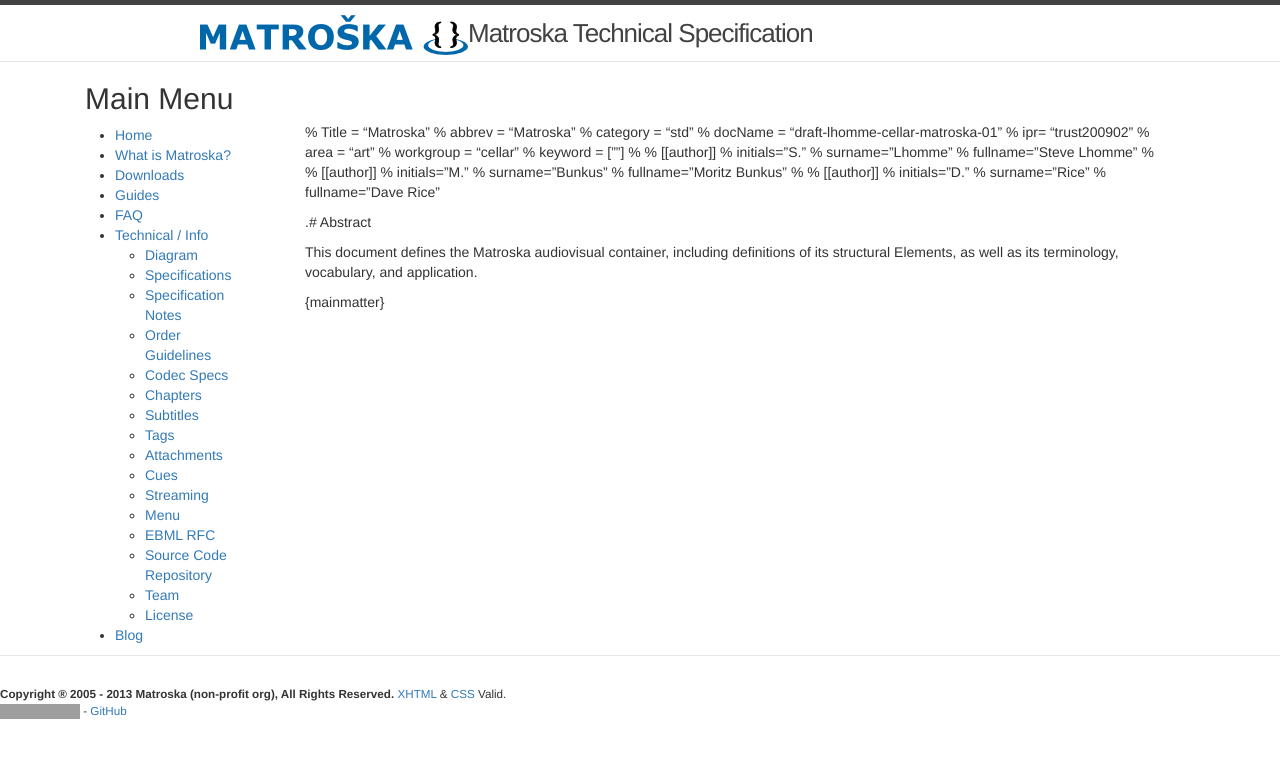
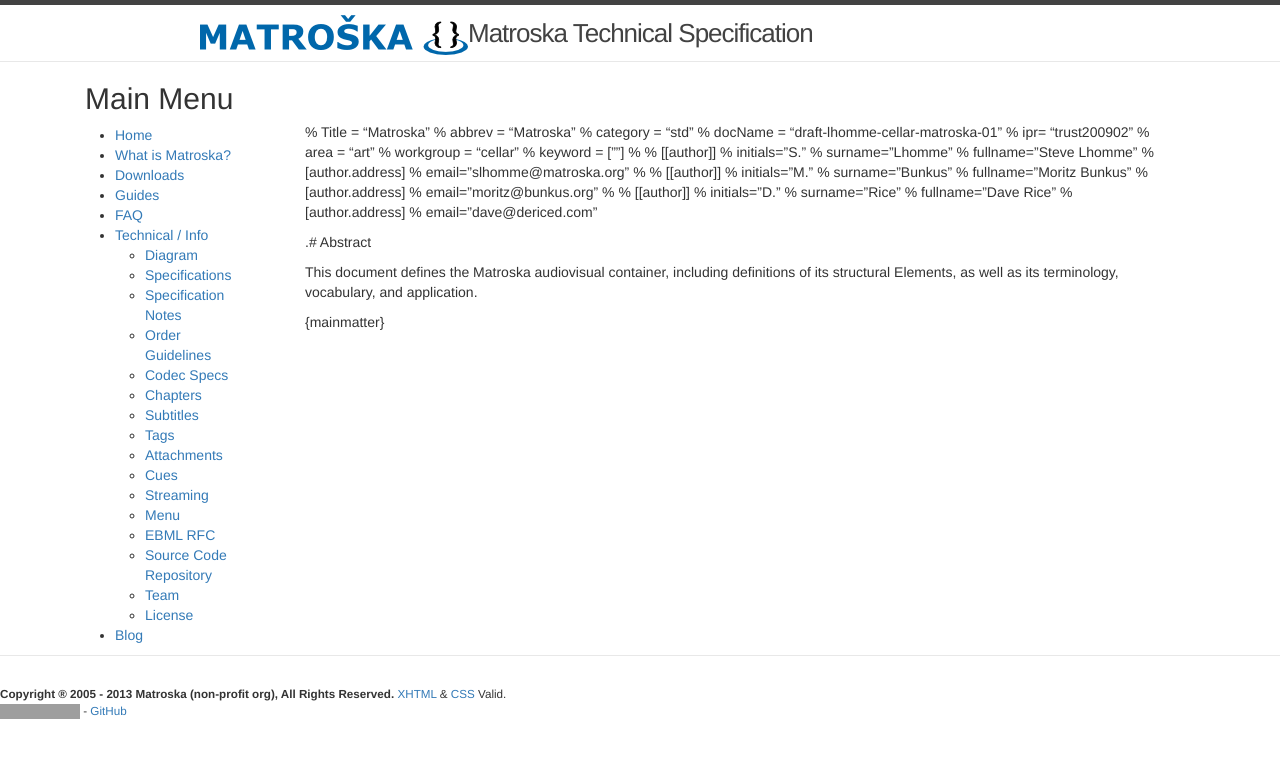
Before and after one commit to ietf-wg-cellar/matroska-specification, a Jekyll site: the page built from rfc_frontmatter.md, in a window 1280 px wide. Shown: the top 758 px of the page. Built offline with Jekyll 4.4.1, drawn with Linux system fonts in a browser that asks for light colours; our own code applies the rules of GitHub Pages for plain Markdown files; grey boxes are pictures that could not be loaded.

Commit message:
add author emails

```diff
--- a/rfc_frontmatter.md
+++ b/rfc_frontmatter.md
@@ -11,16 +11,22 @@
 % initials="S."
 % surname="Lhomme"
 % fullname="Steve Lhomme"
+% [author.address]
+% email="slhomme@matroska.org"
 %
 % [[author]]
 % initials="M."
 % surname="Bunkus"
 % fullname="Moritz Bunkus"
+% [author.address]
+% email="moritz@bunkus.org"
 %
 % [[author]]
 % initials="D."
 % surname="Rice"
 % fullname="Dave Rice"
+% [author.address]
+% email="dave@dericed.com"
 
 .# Abstract
 
```
